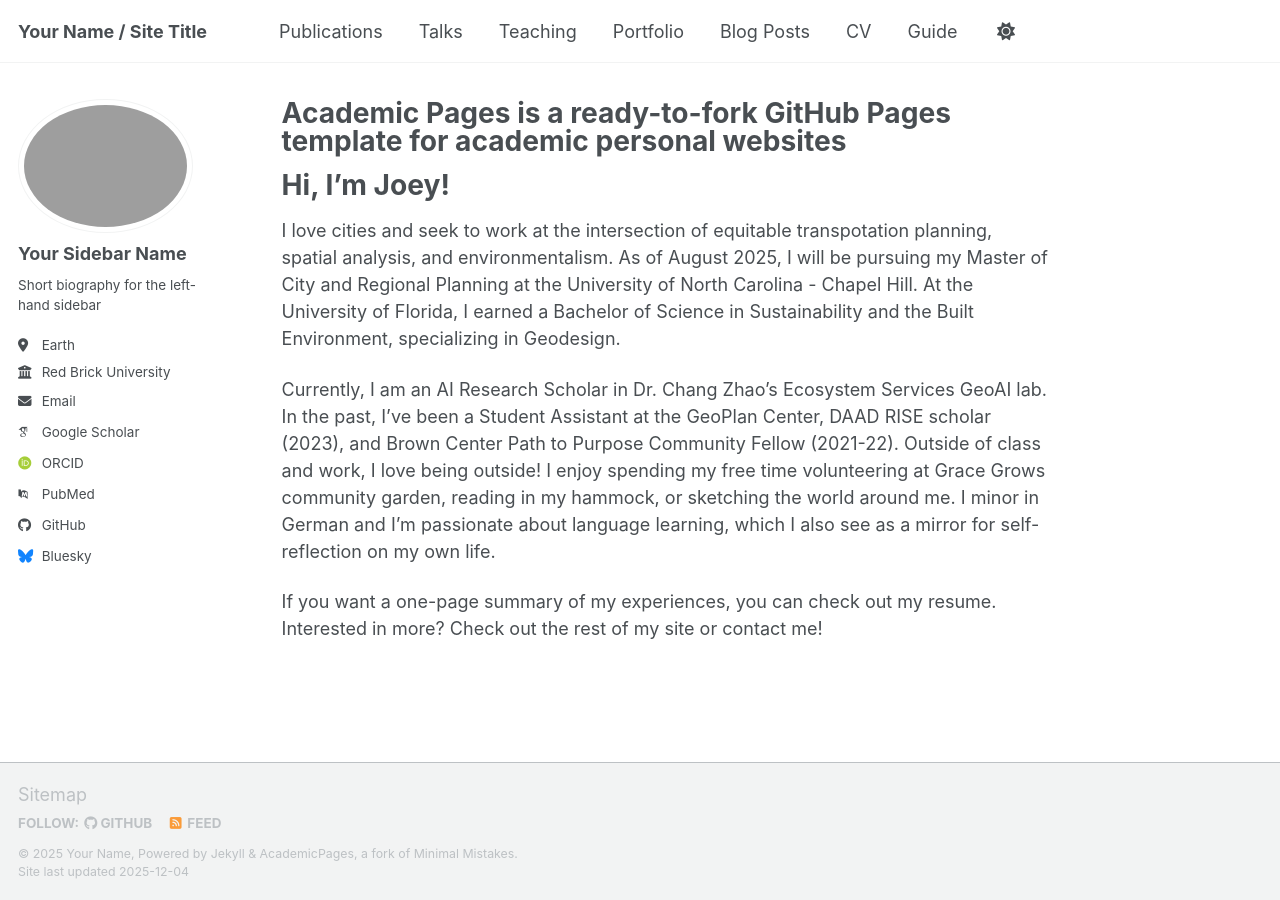
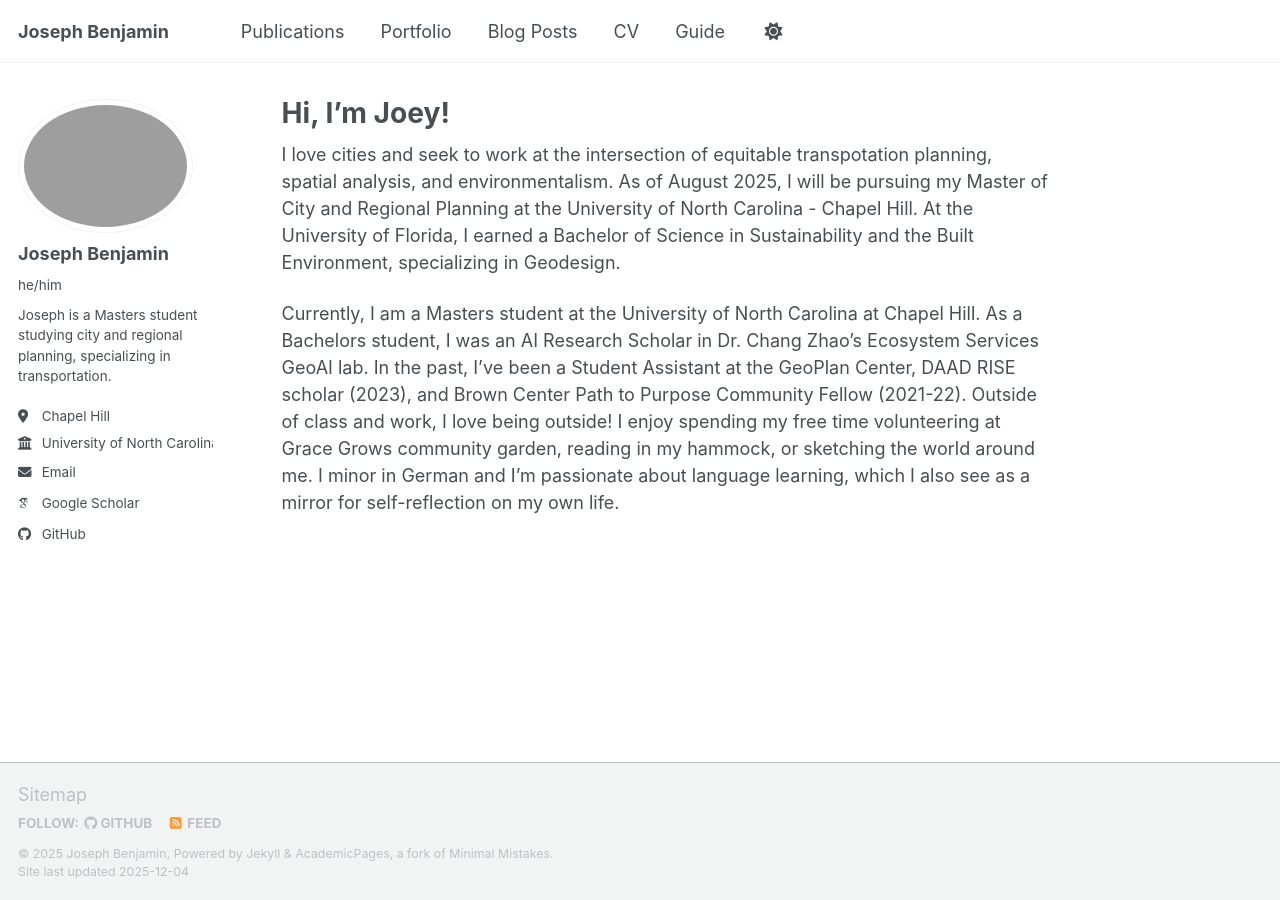
Before and after one commit to jsphbenj/jsphbenj.github.io, a Jekyll site: the page built from _pages/about.md, in a window 1280 px wide. Built offline with Jekyll 4.4.1, drawn with Linux system fonts in a browser that asks for light colours; some web fonts are replaced; a script bundle is joined from its source files by our own code; library files that are not in the unit come from our copies.

Commit message:
site settings 11.29

```diff
--- a/_config.yml
+++ b/_config.yml
@@ -9,14 +9,14 @@
 # Basic Site Settings
 locale                   : "en-US"
 site_theme               : "default" # Currently available options are "default", "air"
-title                    : "Your Name / Site Title"
+title                    : "Joseph Benjamin"
 title_separator          : "-"
-name                     : &name "Your Name"
-description              : &description "Your Name's academic portfolio"   # Update this with a general description of your site, this is the default if not overridden by a page
-url                      : https://academicpages.github.io # The base hostname & protocol for your site e.g. "https://[your GitHub username].github.io",
+name                     : &name "Joseph Benjamin"
+description              : &description "Joseph Benjamin's Website"   # Update this with a general description of your site, this is the default if not overridden by a page
+url                      : https://jsphbenj.github.io # The base hostname & protocol for your site e.g. "https://[your GitHub username].github.io",
                                                            # or if you already have some other page hosted on Github then use "https://[your GitHub username].github.io/[Your Repo Name]"
 baseurl                  : "" # the subpath of your site, e.g. "/blog"
-repository               : "academicpages/academicpages.github.io"
+repository               : "jsphbenj/jsphbenj.github.io"
 
 # Site Author - The following control what appear as part of the author content on the side bar.
 #               If a field is blank the icon and link will not appear, otherwise it will be shown.
@@ -24,24 +24,24 @@ repository               : "academicpages/academicpages.github.io"
 author:
   # Biographic information
   avatar           : "profile.png"
-  name             : "Your Sidebar Name"
-  pronouns         : # example: "she/her"
-  bio              : "Short biography for the left-hand sidebar"
-  location         : "Earth"
-  employer         : "Red Brick University"
+  name             : "Joseph Benjamin"
+  pronouns         : "he/him"
+  bio              : "Joseph is a Masters student studying city and regional planning, specializing in transportation."
+  location         : "Chapel Hill"
+  employer         : "University of North Carolina"
   uri              : # URL
-  email            : "none@example.org"
+  email            : "jsphbenj2@gmail.com"
 
   # Academic websites
   academia         : # URL
   arxiv            : # URL - Update with the correct link to your profile
-  googlescholar    : "https://scholar.google.com/citations?user=PS_CX0AAAAAJ"
+  googlescholar    : "https://scholar.google.com/citations?hl=en&user=3LNCGiwAAAAJ"
   inspire-hep      : # URL
   impactstory      : # URL
-  orcid            : "https://orcid.org/yourorcidurl"
+  orcid            : #
   semantic         : # URL
   ssrn             : # URL
-  pubmed           : "https://www.ncbi.nlm.nih.gov/pubmed/?term=john+snow"
+  pubmed           : #
   researchgate     : # URL
   scopus           : # URL
   zotero           : # URL
@@ -51,13 +51,13 @@ author:
   bitbucket        : # Username - Update with your username on the site
   codepen          : # Username
   dribbble         : # Username
-  github           : "academicpages"
+  github           : "jsphbenj"
   kaggle           : # Username
   stackoverflow    : # User number or user number and name (i.e., use "1" or "1/jeff-atwood")
 
   # Social media
   artstation       : # Username
-  bluesky          : "bsky.app" # Replace this with you Bluesky username
+  bluesky          : #
   facebook         : # Username
   flickr           : # Username
   foursquare       : # Username
--- a/_data/navigation.yml
+++ b/_data/navigation.yml
@@ -10,12 +10,6 @@
 main:
   - title: "Publications"
     url: /publications/
-
-  - title: "Talks"
-    url: /talks/
-
-  - title: "Teaching"
-    url: /teaching/
 
   - title: "Portfolio"
     url: /portfolio/
--- a/_pages/about.md
+++ b/_pages/about.md
@@ -1,16 +1,11 @@
 ---
 permalink: /
-title: "Academic Pages is a ready-to-fork GitHub Pages template for academic personal websites"
+title: "Hi, I'm Joey!"
 author_profile: true
 redirect_from:
   - /about/
   - /about.html
 ---
-
-# Hi, I'm Joey!
-
 I love cities and seek to work at the intersection of equitable transpotation planning, spatial analysis, and environmentalism. As of August 2025, I will be pursuing my Master of City and Regional Planning at the University of North Carolina - Chapel Hill. At the University of Florida, I earned a Bachelor of Science in Sustainability and the Built Environment, specializing in Geodesign.
 
-Currently, I am an AI Research Scholar in Dr. Chang Zhao's Ecosystem Services GeoAI lab. In the past, I've been a Student Assistant at the GeoPlan Center, DAAD RISE scholar (2023), and Brown Center Path to Purpose Community Fellow (2021-22). Outside of class and work, I love being outside! I enjoy spending my free time volunteering at Grace Grows community garden, reading in my hammock, or sketching the world around me. I minor in German and I'm passionate about language learning, which I also see as a mirror for self-reflection on my own life.
-
-If you want a one-page summary of my experiences, you can check out my resume. Interested in more? Check out the rest of my site or contact me!
+Currently, I am a Masters student at the University of North Carolina at Chapel Hill. As a Bachelors student, I was an AI Research Scholar in Dr. Chang Zhao's Ecosystem Services GeoAI lab. In the past, I've been a Student Assistant at the GeoPlan Center, DAAD RISE scholar (2023), and Brown Center Path to Purpose Community Fellow (2021-22). Outside of class and work, I love being outside! I enjoy spending my free time volunteering at Grace Grows community garden, reading in my hammock, or sketching the world around me. I minor in German and I'm passionate about language learning, which I also see as a mirror for self-reflection on my own life.
```
Also changed, not shown: 1 other file.
